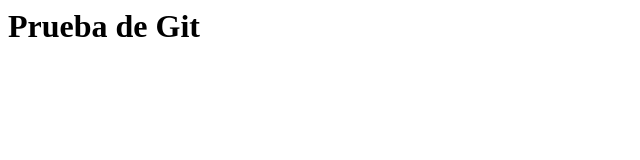
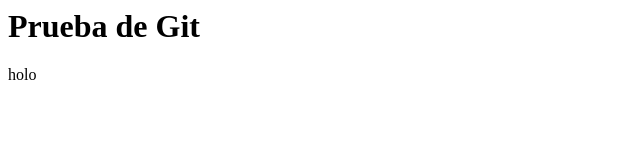
Before and after one commit to IvanOrellanaLira/pruebagit, a plain HTML site: page index.html in a window 1280 px wide. Shown: the full height of the page, 0-640 px from the left. Drawn offline with Linux system fonts and the light colour scheme.

Commit message:
el index tiene un holo

```diff
--- a/index.html
+++ b/index.html
@@ -6,7 +6,7 @@
 </head>
 
 <body>
-
+holo
 </body>
 
 
```
